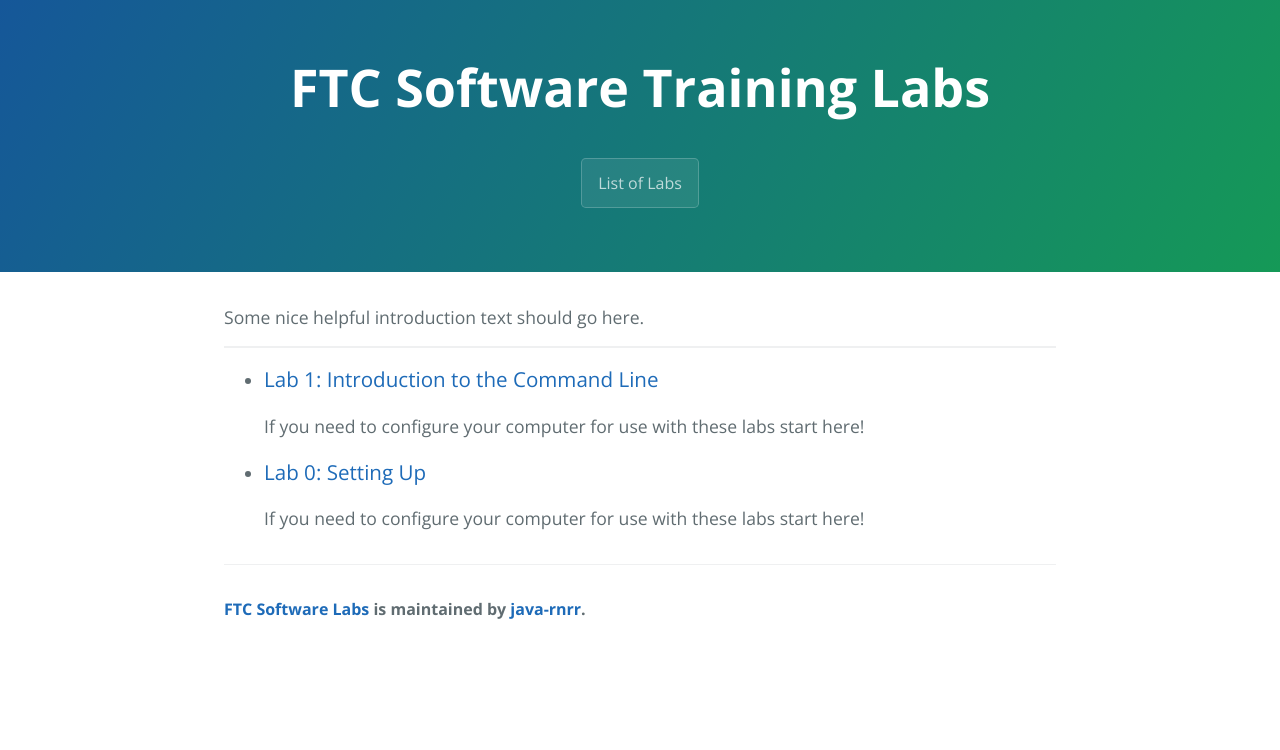
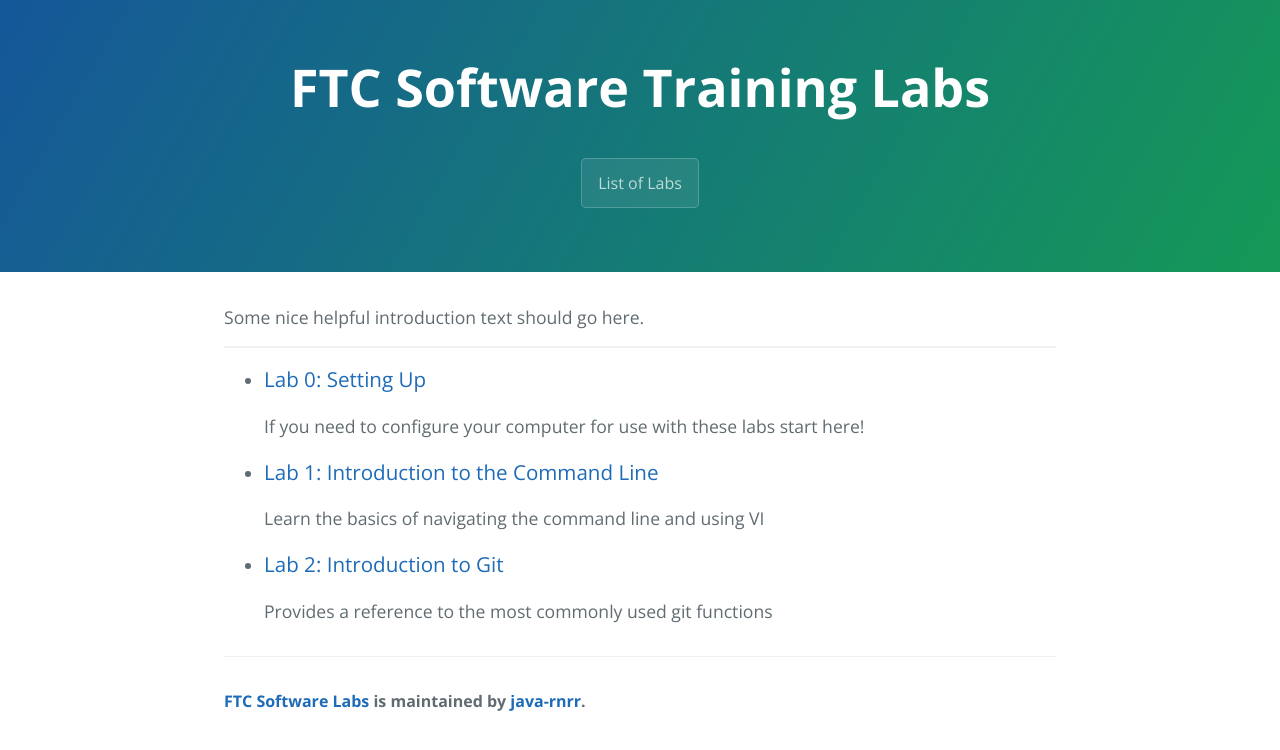
Before and after one commit to java-rnrr/getting-started, a Jekyll site: the page built from index.html, in a window 1280 px wide. Shown: the top 750 px of the page. Built offline with Jekyll 4.4.1, drawn with Linux system fonts in a browser that asks for light colours; the list of posts is cut into pages by our own code; the repository's description, which GitHub fills in, is left out.

Commit message:
Add placeholder for lab 2 intro to git

```diff
--- /dev/null
+++ b/_posts/2019-06-02-lab2-intro-to-git.md
@@ -0,0 +1,18 @@
+---
+layout: post
+title: "Lab 2: Introduction to Git"
+description: Provides a reference to the most commonly used git functions
+---
+
+
+### Prerequisites
+
+This lab assumes you have completed basic setup and have created a GitHub account. If you haven't go back to lab 0.
+
+### Git Workflow
+
+### Cloning a Repository
+
+### Creating a Branch
+
+### Commiting Updates
--- a/_posts/2019-06-05-lab1-intro-to-cmd-line.md
+++ b/_posts/2019-06-03-lab1-intro-to-cmd-line.md
@@ -1,7 +1,7 @@
 ---
 layout: post
 title: "Lab 1: Introduction to the Command Line"
-description: If you need to configure your computer for use with these labs start here!
+description: Learn the basics of navigating the command line and using VI
 ---
 
 
```
